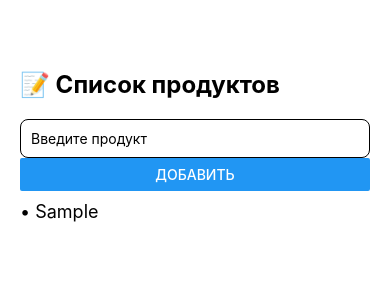
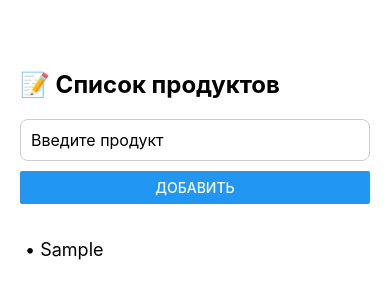
Before and after one commit to galconokgeim13-crypto/listo-clean, a React Native app: screen / in a window 390 px wide. Both pictures are taken after typing "Sample" into the empty fields and a click on the button "ДОБАВИТЬ". Shown: the top 300 px of the page. Built offline with nearby package versions, Linux system fonts and the light colour scheme.

Commit message:
Update App.js

```diff
--- a/App.js
+++ b/App.js
@@ -14,18 +14,35 @@ export default function App() {
 
   return (
     <View style={{ flex: 1, padding: 20, marginTop: 50 }}>
-      <Text style={{ fontSize: 24, fontWeight: 'bold' }}>📝 Список продуктов</Text>
+      <Text style={{ fontSize: 24, fontWeight: 'bold', marginBottom: 20 }}>
+        📝 Список продуктов
+      </Text>
+
       <TextInput
         value={text}
         onChangeText={setText}
         placeholder="Введите продукт"
-        style={{ borderWidth: 1, padding: 10, marginTop: 20, borderRadius: 8 }}
+        style={{
+          borderWidth: 1,
+          borderColor: '#ccc',
+          padding: 10,
+          borderRadius: 8,
+          marginBottom: 10,
+          fontSize: 16
+        }}
       />
+
       <Button title="Добавить" onPress={addProduct} />
+
       <FlatList
         data={products}
         keyExtractor={(item) => item.id}
-        renderItem={({ item }) => <Text style={{ fontSize: 18, marginTop: 10 }}>• {item.name}</Text>}
+        renderItem={({ item }) => (
+          <Text style={{ fontSize: 18, marginTop: 10, padding: 5 }}>
+            • {item.name}
+          </Text>
+        )}
+        style={{ marginTop: 20 }}
       />
     </View>
   );
```
